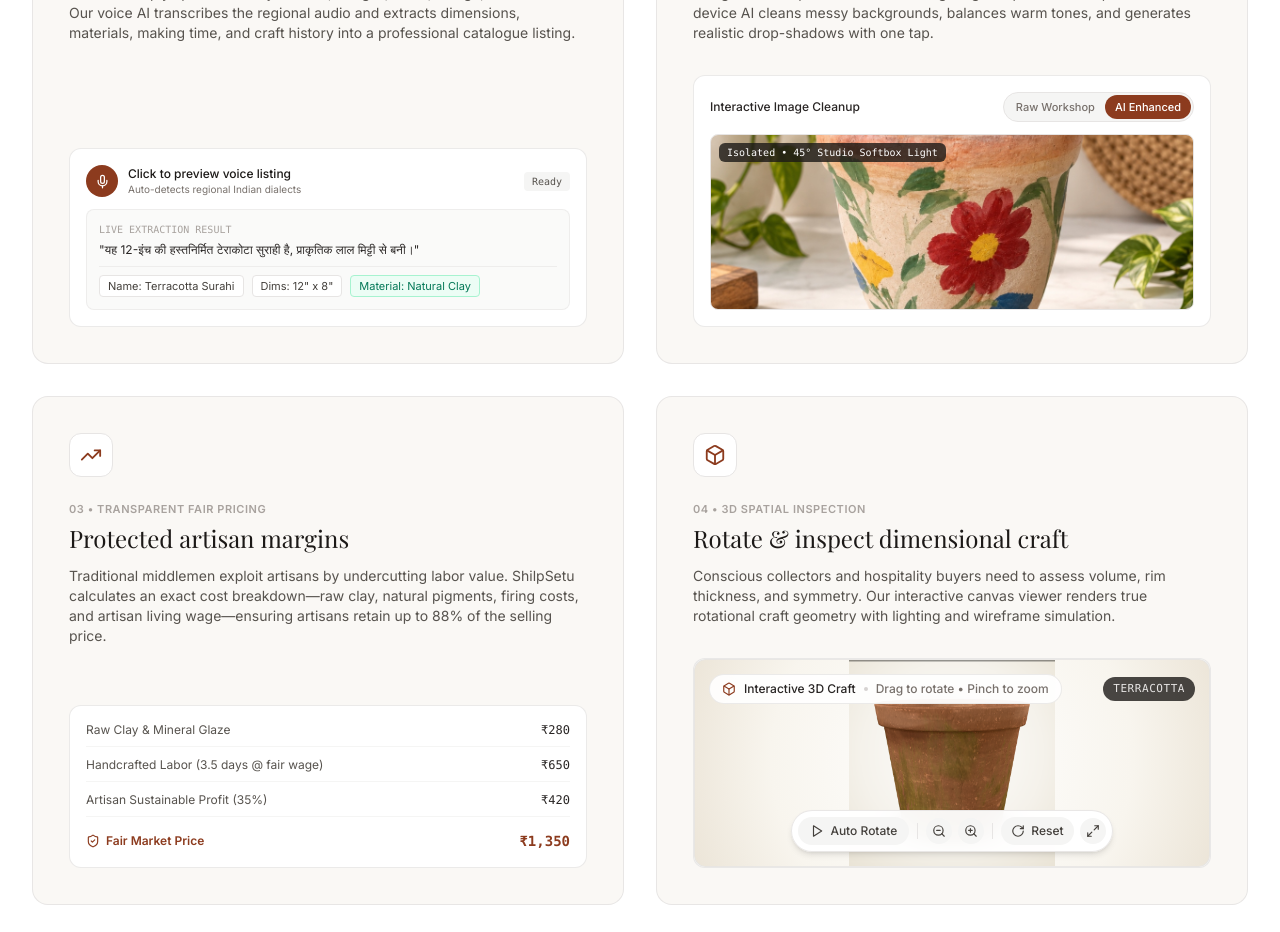
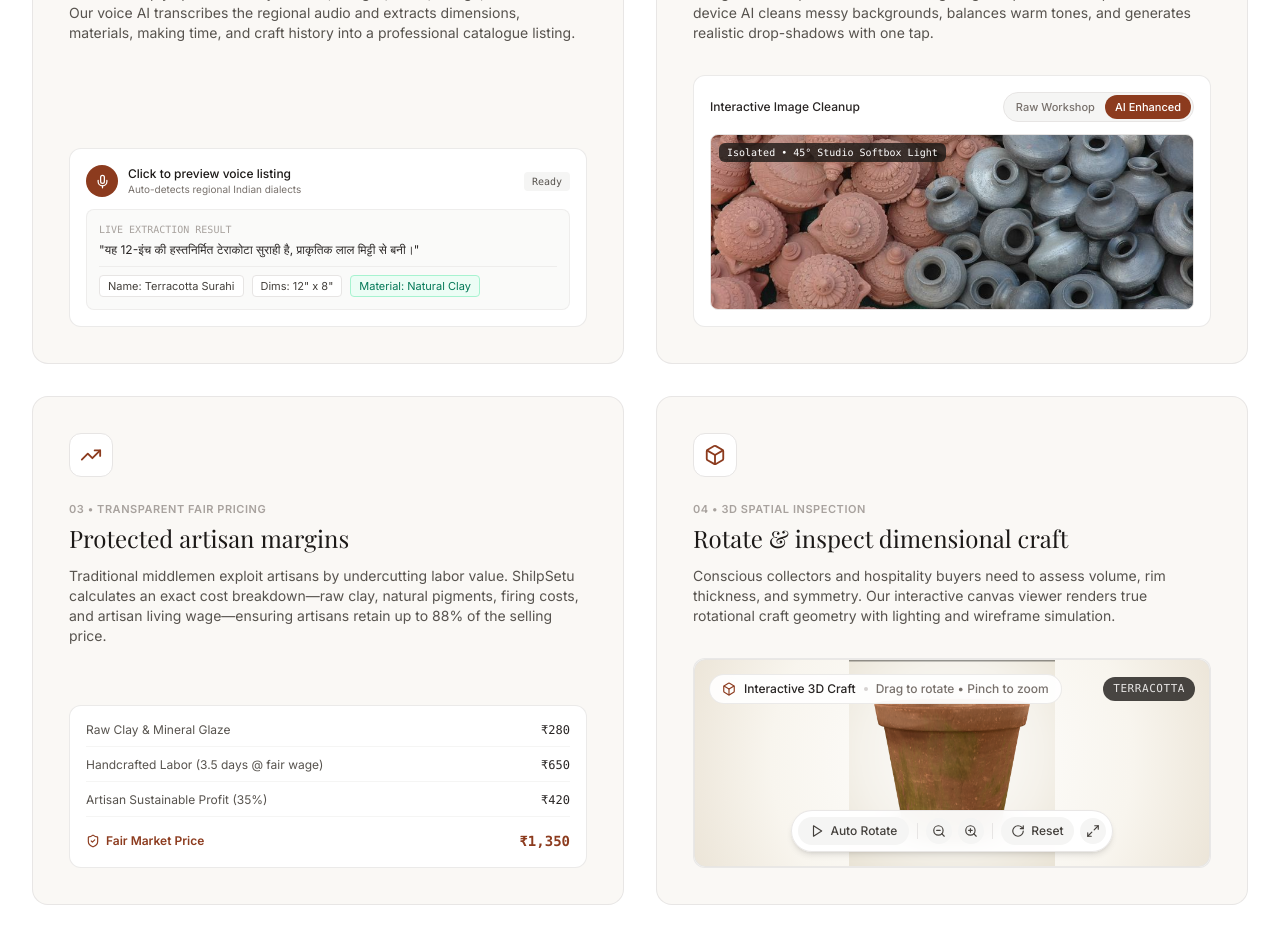
Before and after one commit to JewelPaul/SHILPSETU, a React (Vite) app: page / in a window 1280 px wide. Shown: the part 1640-2572 px from the top of the page. Built offline with nearby package versions, Linux system fonts and the light colour scheme; a web font is replaced by a local one.

Commit message:
fix: repair AI cleanup image paths

```diff
--- a/src/pages/Home.tsx
+++ b/src/pages/Home.tsx
@@ -332,15 +332,13 @@
                 <div className="relative rounded-lg overflow-hidden h-44 bg-stone-100 border border-stone-200 flex items-center justify-center">
                   <img
                     src={
-                      enhanceMode === 'raw'
-                        ? resolveAssetUrl('/images/ai-cleanup/pot-cleanup-before.jpg')
-                        : resolveAssetUrl('/images/ai-cleanup/pot-cleanup-after.jpg')
+                      resolveAssetUrl(
+                        enhanceMode === 'raw'
+                          ? '/images/products/terracotta/terracotta-03.jpg'
+                          : '/images/products/terracotta/terracotta-01.jpg'
+                      )
                     }
-                    alt={
-                      enhanceMode === 'raw'
-                        ? 'Raw workshop photograph before AI cleanup'
-                        : 'Studio-grade cleaned photo after AI cleanup'
-                    }
+                    alt="Before and after enhancement"
                     className="w-full h-full object-cover transition-all duration-300"
                   />
                   <div className="absolute top-2 left-2 px-2 py-0.5 rounded-md bg-stone-900/80 text-white text-[10px] font-mono backdrop-blur-xs">
```
